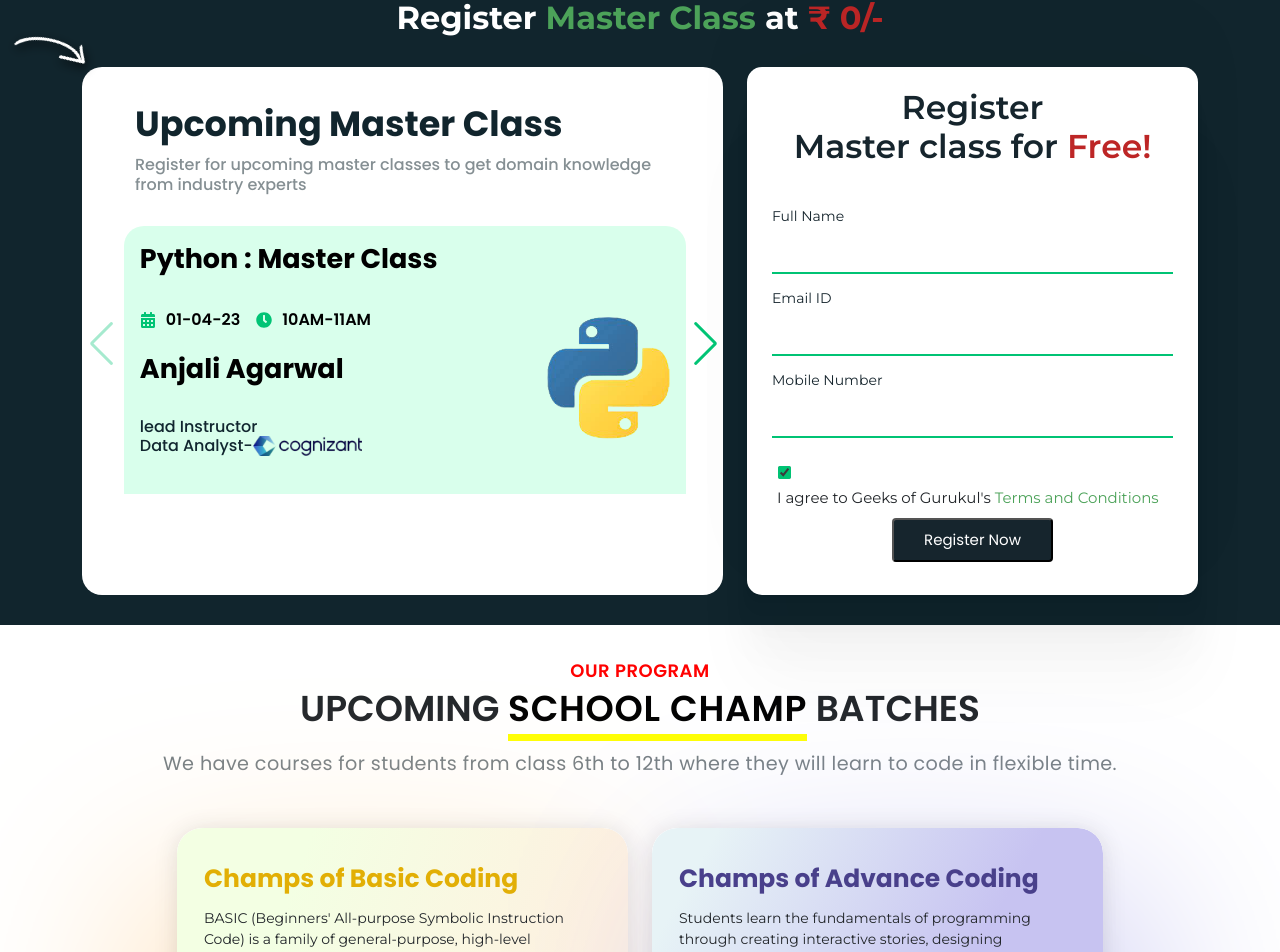
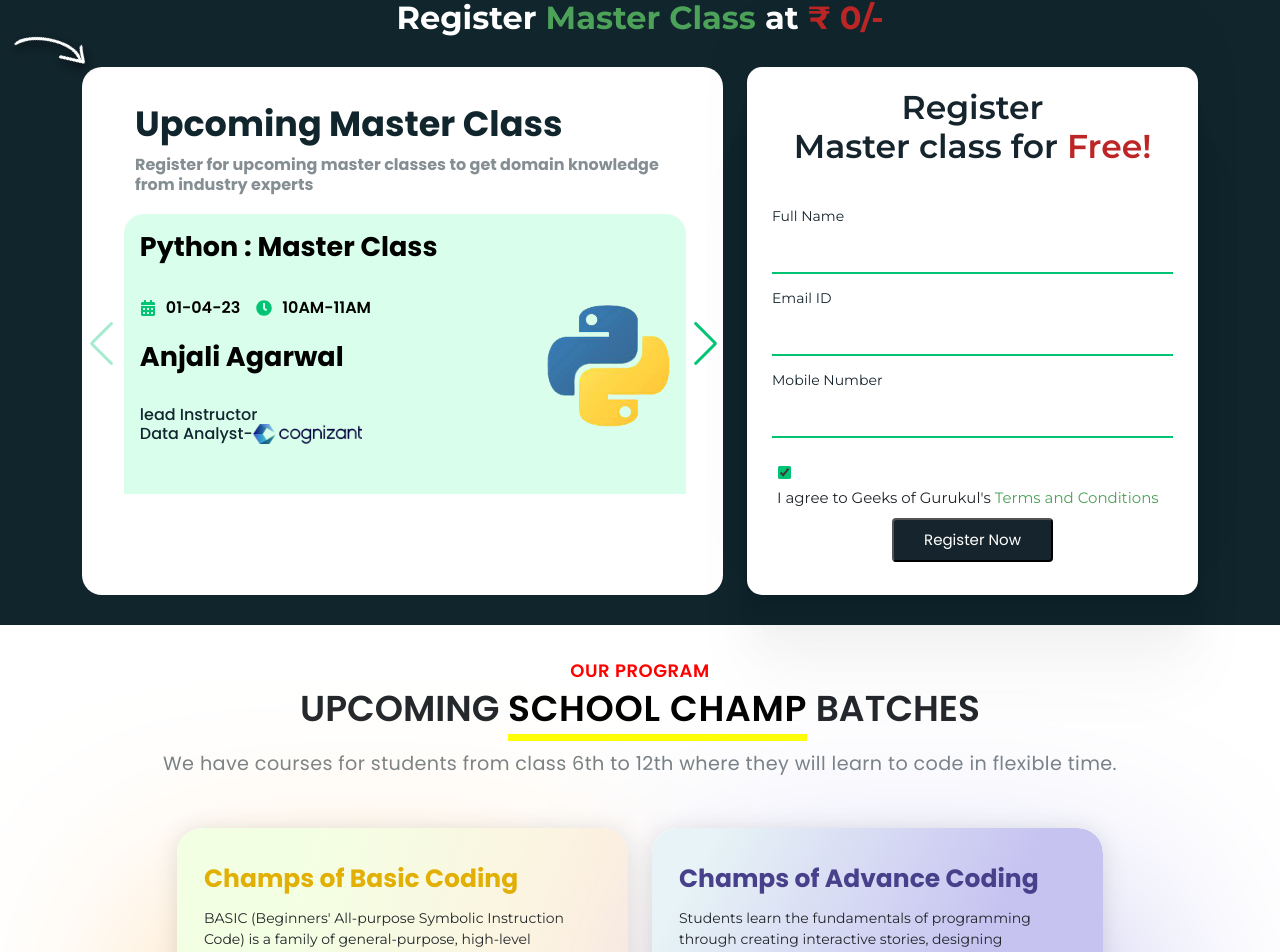
Before and after one commit to KhalidMimMuzahid/gog-main-react-app-client-side, a React (Create React App) app: page / in a window 1280 px wide. Shown: the part 802-1754 px from the top of the page. Built offline with nearby package versions, Linux system fonts and the light colour scheme; no server answers.

Commit message:
merster card height fixed

```diff
--- a/src/components/Master/Master.css
+++ b/src/components/Master/Master.css
@@ -1,3 +1,7 @@
+
+@import url('https://fonts.googleapis.com/css2?family=Montserrat:wght@400;600;700&family=Open+Sans&family=Poppins:wght@300;400;500;600;700&display=swap');
+
+
 .master-area .container {
     width: 1180px;
 }
@@ -168,11 +172,11 @@
 }
 
 .content>h6 {
-    margin: 0rem 2rem 0rem 3rem;
-    margin-top: 10px;
-    color: #858F93;
+    color: #858f93;
     font-size: 16px;
+    margin: 10px 2rem 0 3rem;
     font-family: 'Poppins', sans-serif;
+    font-weight:700;
 }
 
 /* slider */
@@ -186,7 +190,7 @@
     border-radius: 20px;
     justify-content: center;
     align-items: center;
-
+    margin-top: 20px;
     height: 304px;
 }
 
```
